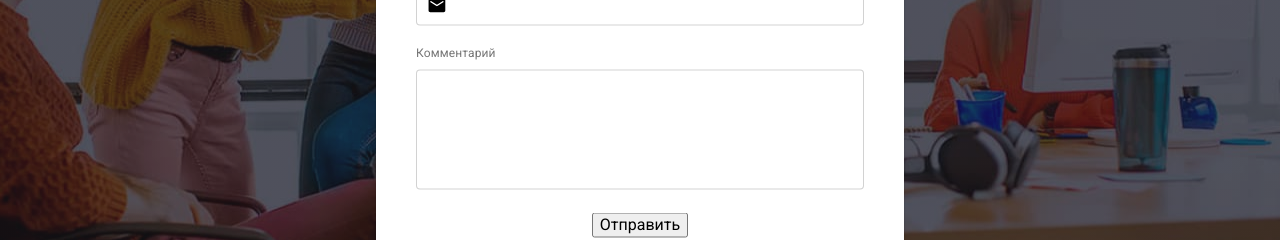
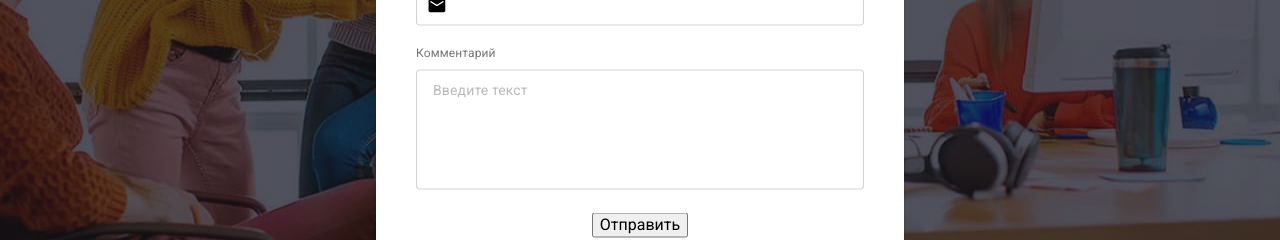
Before and after one commit to oksemko/goit-markup-hw-06, a plain HTML site: page index.html in a window 1280 px wide. Shown: the part 419-659 px from the top of the page. Drawn offline with nearby package versions, Linux system fonts and the light colour scheme; a script that the page names is missing.

Commit message:
Homework 6

```diff
--- a/css/styles.css
+++ b/css/styles.css
@@ -1029,6 +1029,15 @@ body {
   border-color: var(--accent-color);
 }
 
+.modal-form-message::placeholder {
+  font-size: 14px;
+  line-height: 1.14;
+  font-weight: 400;
+  letter-spacing: 0.01em;
+  color: rgba(117, 117, 117, 0.5);
+
+}
+
 .modal-form-button {
   align-self: center;
 }
--- a/index.html
+++ b/index.html
@@ -516,7 +516,7 @@
 
                 <label class="modal-form-field"
                 >Комментарий
-                <textarea class="modal-form-message" name="user-message"></textarea>
+                <textarea class="modal-form-message" name="user-message" placeholder="Введите текст"></textarea>
                 </label>
 
                 <button class="modal-form-button">Отправить</button>
```
